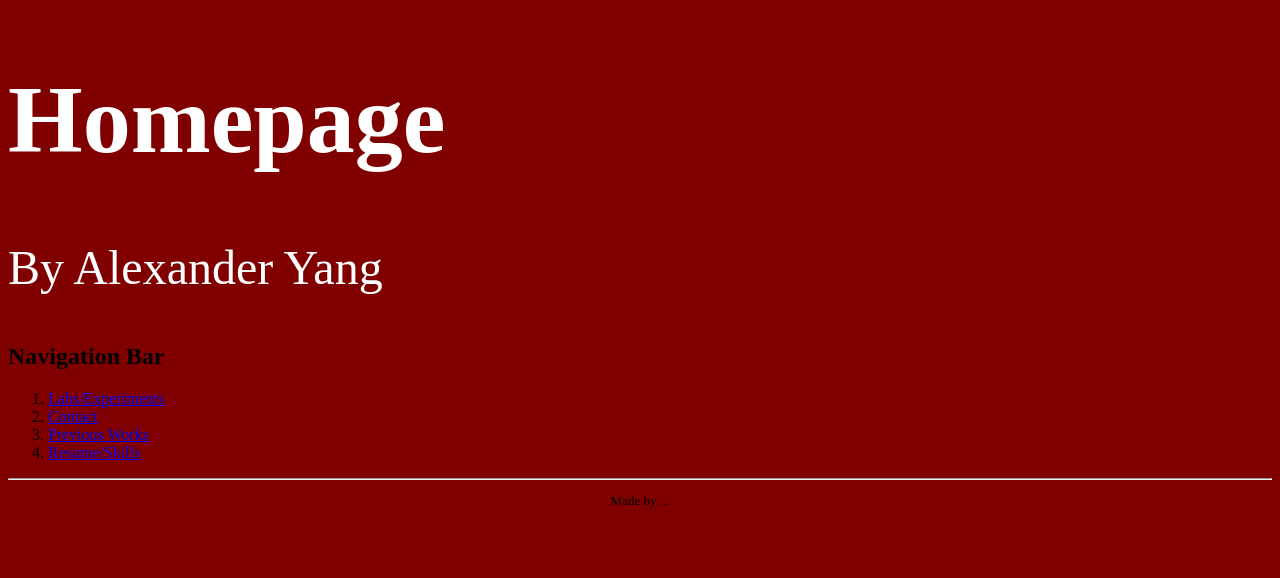
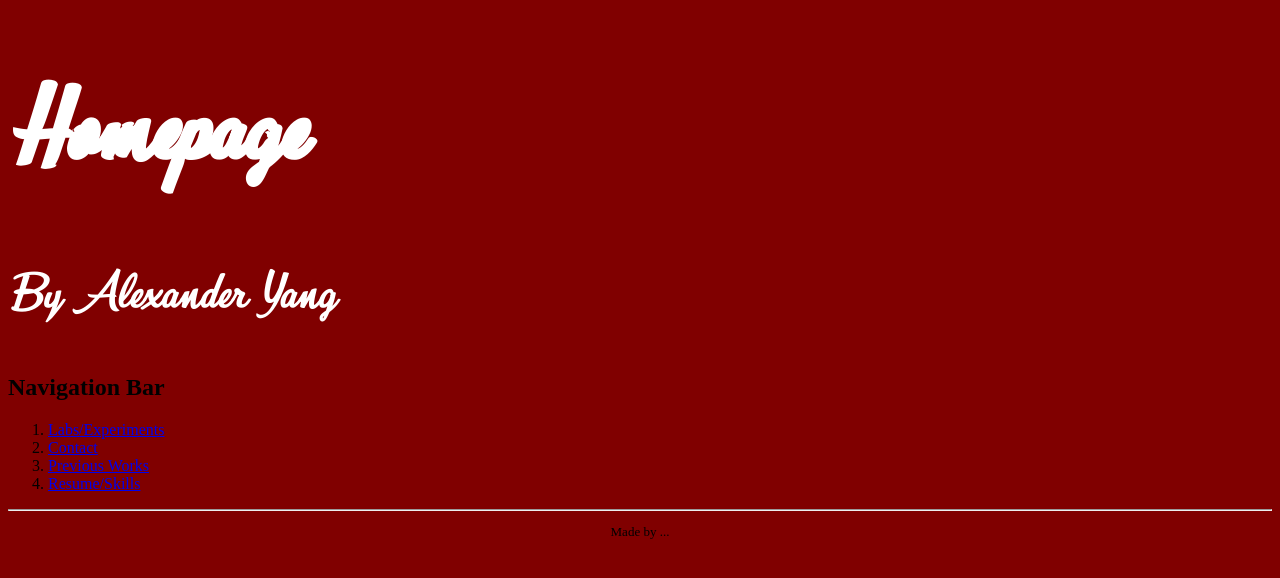
Before and after one commit to BeakedDwarf/CSE134BHW3, a plain HTML site: page index.html in a window 1280 px wide. Drawn offline with Linux system fonts and the light colour scheme.

Commit message:
edit stylesheet

```diff
--- a/styles/main.css
+++ b/styles/main.css
@@ -14,14 +14,14 @@ body{
 }
 
 @font-face {
-    font-family: myFirstFont, Arial, Helvetica, sans-serif;
+    font-family: "myFirstFont";
     font-style: normal;
-    font-weight: 400dvw;
+    font-weight: 400;
     src: url(../fonts/QuickKissPersonalUse-PxlZ.ttf);
 }
 
 header {
-    font-family: myFirstFont;
+    font-family: "myFirstFont", Arial, Helvetica, sans-serif;
     font-size: 3rem;
     color: white;
 }
```
